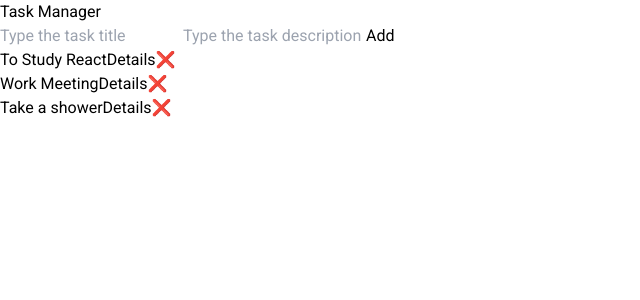
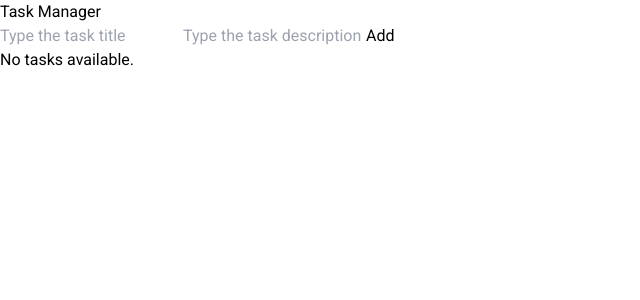
Before and after one commit to alyssongab/react-start, a React (Vite) app in the folder todo/: page / in a window 1280 px wide. Shown: the top 300 px of the page, without its empty margins (0-640 px from the left). Built offline with nearby package versions, Linux system fonts and the light colour scheme.

Commit message:
roteamento de detalhes da tarefa com search params

```diff
--- a/todo/src/App.jsx
+++ b/todo/src/App.jsx
@@ -5,26 +5,7 @@ import Tasks from './components/Tasks.jsx';
 
 function App() {
 
-  const [tasks, setTasks] = useState([
-    {
-      id: 1,
-      title: 'To Study React',
-      description: 'Study React to learn how to create web applications',
-      isCompleted: false,
-    },
-    {
-      id: 2,
-      title: 'Work Meeting',
-      description: 'Meeting with the team to discuss the project',
-      isCompleted: false,
-    },
-    {
-      id: 3,
-      title: 'Take a shower',
-      description: 'Take a shower to relax',
-      isCompleted: false,
-    }
-  ]);
+  const [tasks, setTasks] = useState([]);
 
   function onTaskClicked(taskId) {
     const newTasks = tasks.map(task => {
@@ -65,9 +46,12 @@ function App() {
       <div className="w-[500px] space-y-4">
         <h1 className="text-slate-100 font-bold text-center text-3xl">Task Manager</h1>
         <AddTask onTaskAdd={onTaskAdd} />
-        {tasks.length > 0 ? (
+        {tasks.length > 0 ?
+        (
           <Tasks tasks={tasks} onTaskClicked={onTaskClicked} onTaskDelete={onTaskDelete} />
-        ) : (
+        )
+        :
+        (
           <p className="text-slate-100 text-center">No tasks available.</p>
         )}
       </div>
--- a/todo/src/components/Tasks.jsx
+++ b/todo/src/components/Tasks.jsx
@@ -1,5 +1,14 @@
+import { useNavigate } from "react-router-dom";
 
 function Tasks({tasks, onTaskClicked, onTaskDelete}) {
+
+    const query = new URLSearchParams();
+    const navigate = useNavigate();
+
+    const onSeeDetailsClick = (task) => {
+        navigate(`/task?title=${task.title}&description=${task.description}`);
+    }
+
     return (
 
         <ul className="space-y-4 p-6 bg-slate-50 rounded-md">
@@ -12,7 +21,7 @@ function Tasks({tasks, onTaskClicked, onTaskDelete}) {
                     {/* {task.isCompleted ? '✔️' : '❌'} */}
                  </button>
 
-                <button className="bg-slate-300 p-2 rounded-md hover:scale-105">Details</button>
+                <button onClick={() => onSeeDetailsClick(task)} className="bg-slate-300 p-2 rounded-md hover:scale-105">Details</button>
 
                 <button onClick={() => onTaskDelete(task.id)} className="bg-slate-300 p-2 rounded-md hover:scale-105">
                     ❌
--- a/todo/src/pages/TaskPage.jsx
+++ b/todo/src/pages/TaskPage.jsx
@@ -1,7 +1,15 @@
+import { useSearchParams } from "react-router-dom";
+
 function TaskPage() {
+
+    const [searchParams] = useSearchParams();
+    const title = searchParams.get("title");
+    const description = searchParams.get("description");
+
     return (
-        <div className="w-screen h-screen bg-zinc-900 flex justify-center p-6">
-            <p className="text-white">eae</p>
+        <div className="w-screen h-screen bg-zinc-900 justify-center p-6">
+            <h1 className="text-white">{title}</h1>
+            <p className="text-white">{description}</p>
         </div>
     );
 }
```
